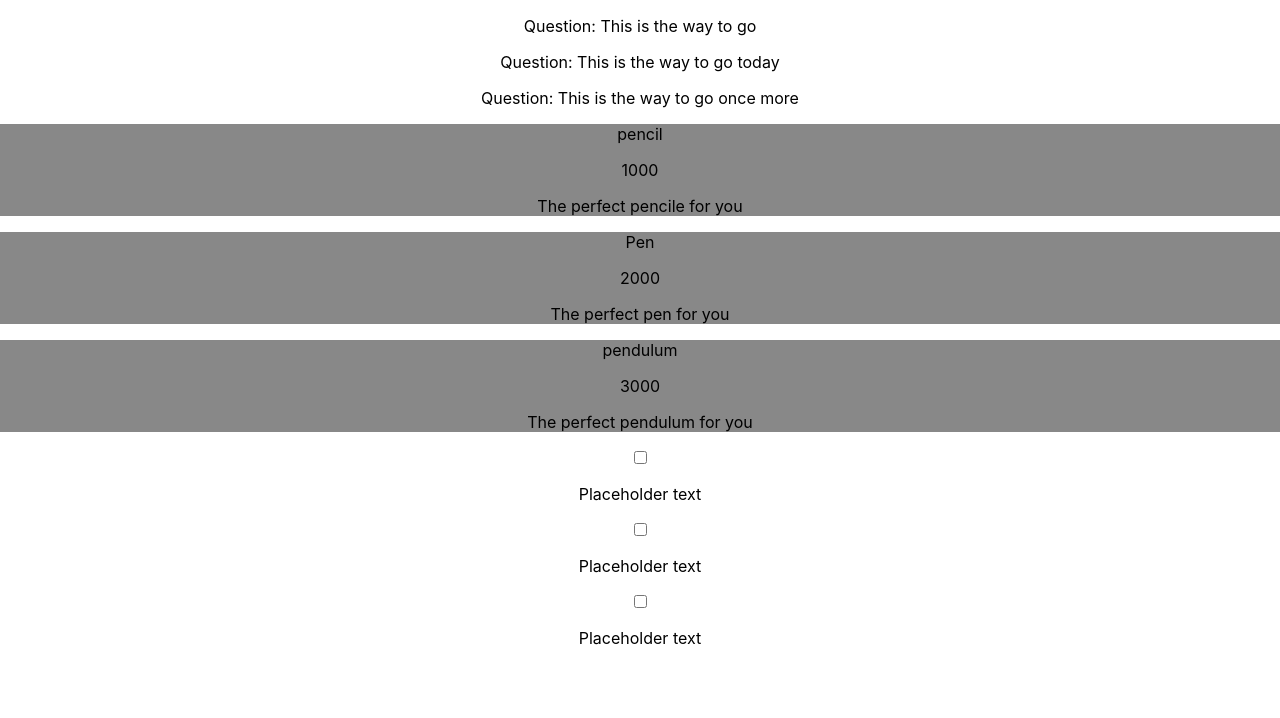
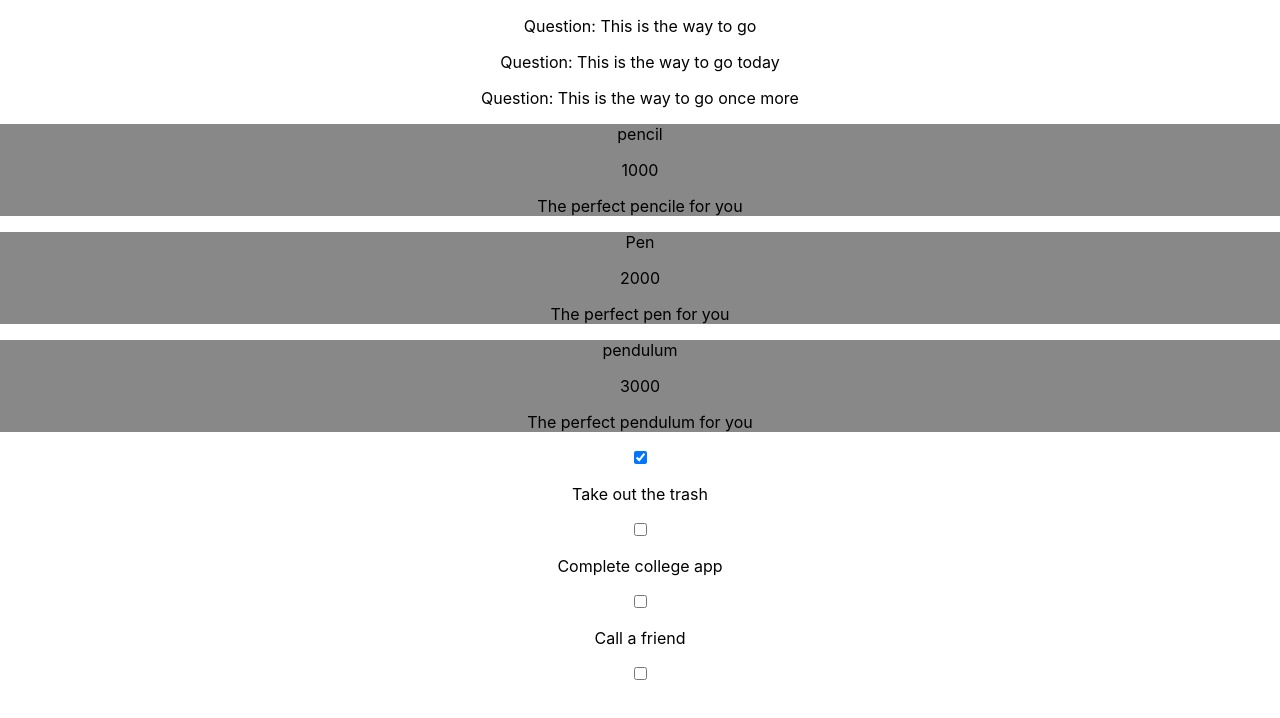
Before and after one commit to elvis-onobo/react-learning, a React (Create React App) app: page / in a window 1280 px wide. Shown: the top 718 px of the page. Built offline with nearby package versions, Linux system fonts and the light colour scheme.

Commit message:
pulled data from todosData.js

```diff
--- a/src/App.js
+++ b/src/App.js
@@ -5,16 +5,20 @@ import Joke from './component/Joke';
 import jokesData from './data/jokesData'
 import productsData from './data/productsData';
 import Product from './component/Product';
+import todosData from './data/todosData';
 
 function App() {
 	const jokeComponents = jokesData.map(joke => <Joke key={joke.id} question={joke.question} punchLine={joke.punchLine} />)
 
 	const productComponents = productsData.map(product => <Product key={product.id} name={product.name} price={product.price} description={product.description} />)
 
+	const todosComponents = todosData.map(todo => <TodoItem key={todo.id} text={todo.text} completed={todo.completed} />)
+
 	return (
 		<div className="App">
 			{jokeComponents}
 			{productComponents}
+			{todosComponents}
 			<TodoItem />
 		</div>
 	);
--- a/src/component/TodoItem.js
+++ b/src/component/TodoItem.js
@@ -1,16 +1,10 @@
 import React from 'react'
 
-function TodoItem() {
+function TodoItem(props) {
 	return (
 		<div>
-			<input type="checkbox" />
-			<p>Placeholder text</p>
-
-			<input type="checkbox" />
-			<p>Placeholder text</p>
-
-			<input type="checkbox" />
-			<p>Placeholder text</p>
+			<input type="checkbox" checked={props.completed} />
+			<p>{props.text}</p>
 		</div>
 	)
 }
--- /dev/null
+++ b/src/data/todosData.js
@@ -0,0 +1,19 @@
+const todosData = [
+	{
+		id: 1,
+		text: 'Take out the trash',
+		completed: true
+	},
+	{
+		id: 2,
+		text: 'Complete college app',
+		completed: false
+	},
+	{
+		id: 3,
+		text: 'Call a friend',
+		completed: false
+	}
+]
+
+export default todosData
```
